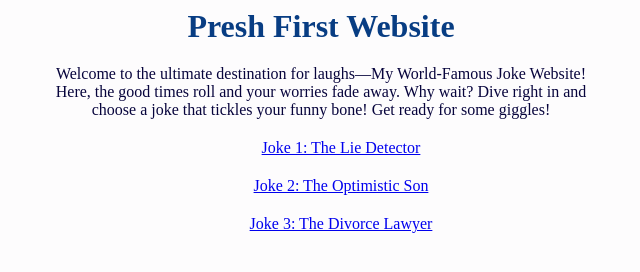
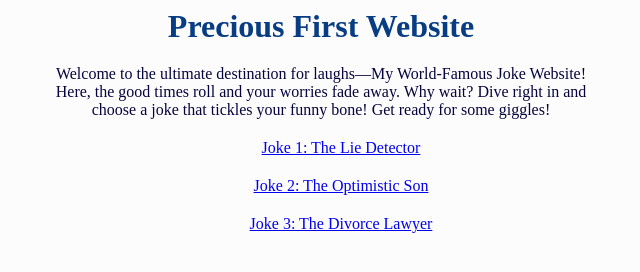
Before and after one commit to Presh-CSCI/final-website, a plain HTML site: page index.html in a window 1280 px wide. Shown: the whole page, without its empty margins (319-959 px from the left). Drawn offline with Linux system fonts and the light colour scheme.

Commit message:
index.html was changed for demo.

```diff
--- a/index.html
+++ b/index.html
@@ -6,7 +6,7 @@
 
 </head>
 <body>
-  <h1>Presh First Website</h1>
+  <h1>Precious First Website</h1>
 
   <p>Welcome to the ultimate destination for laughs—My World-Famous Joke Website! Here, the good times roll and your worries fade away. Why wait? Dive right in and choose a joke that tickles your funny bone! Get ready for some giggles!</p>
 <ul>
```
